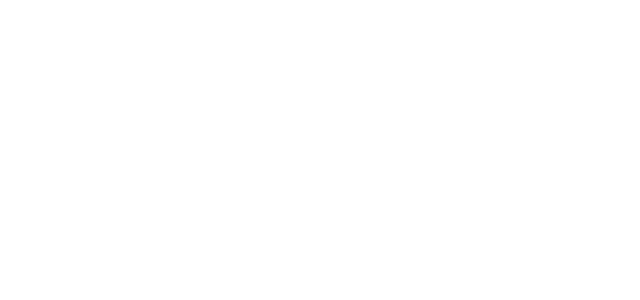
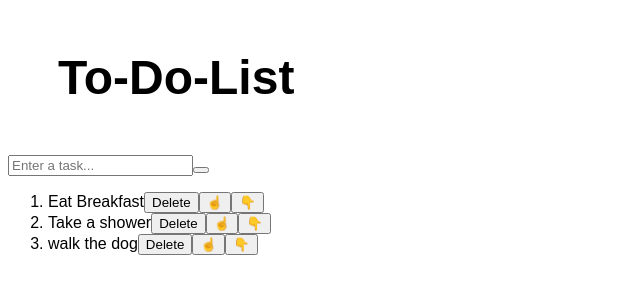
Before and after one commit to NajeebSultan/my-react-app, a React (Vite) app in the folder my-react-app/: page / in a window 1280 px wide. Shown: the top 300 px of the page, without its empty margins (0-640 px from the left). Built offline with nearby package versions, Linux system fonts and the light colour scheme.

Commit message:
Make a to-do list

```diff
--- a/my-react-app/src/ToDoList.jsx
+++ b/my-react-app/src/ToDoList.jsx
@@ -1,5 +1,46 @@
 import React, {useState} from "react";
 function ToDoList(){
-  return(<></>);
+
+
+  const [tasks ,setTasks] = useState(["Eat Breakfast" ,"Take a shower" , "walk the dog"]);
+  const [newTask,setNewTask] = useState("");
+
+  function handleInputChange(event){
+    setNewTask(event.target.value);
+
+  }
+  function addTask(){
+
+  }
+  function deleteTask(index){
+
+  }
+  function moveTaskUp(index){
+
+  }
+  function moveTaskUp(index){
+
+  }
+  return( <div className="to-do-list">
+    <h1>To-Do-List</h1>
+    <div>
+      <input type="text" placeholder="Enter a task..." value={newTask} onChange={handleInputChange}
+   />
+   <button className="add-button" onClick={addTask}></button>
+      </div>
+<ol>
+  {tasks.map((task,index) =>
+  <li key={index}>
+    <span className="text">{task}</span>
+    <button className="delete-button" onClick={() => deleteTask(index)}>Delete</button>
+
+    <button className="move-button" onClick={() => moveTaskUp(index)}>☝️</button>
+    <button className="move-button" onClick={() =>moveTaskUp(index)}>👇</button>
+    </li>
+
+  )}
+</ol>
+  </div>
+  );
 }
 export default ToDoList
```
